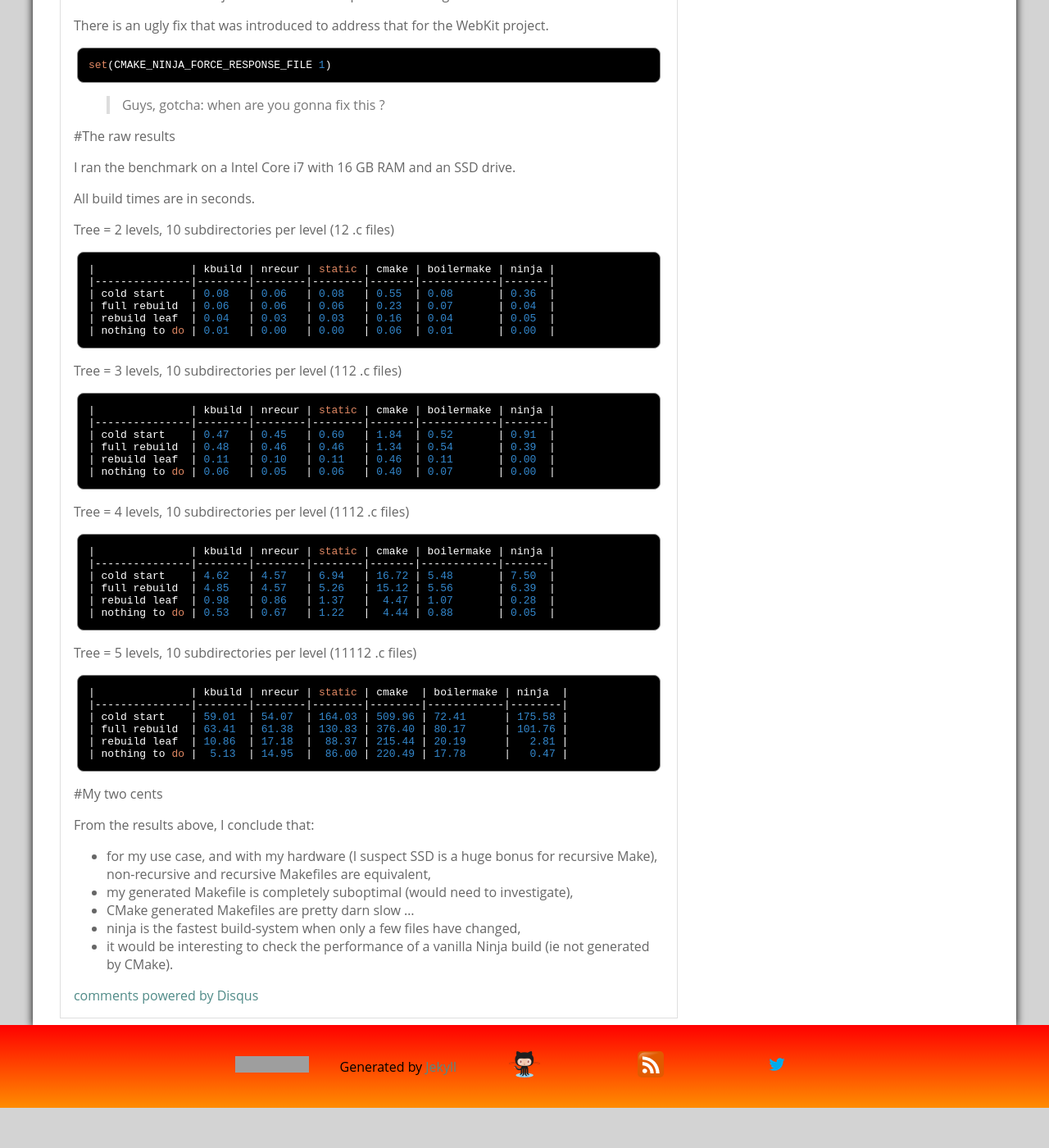
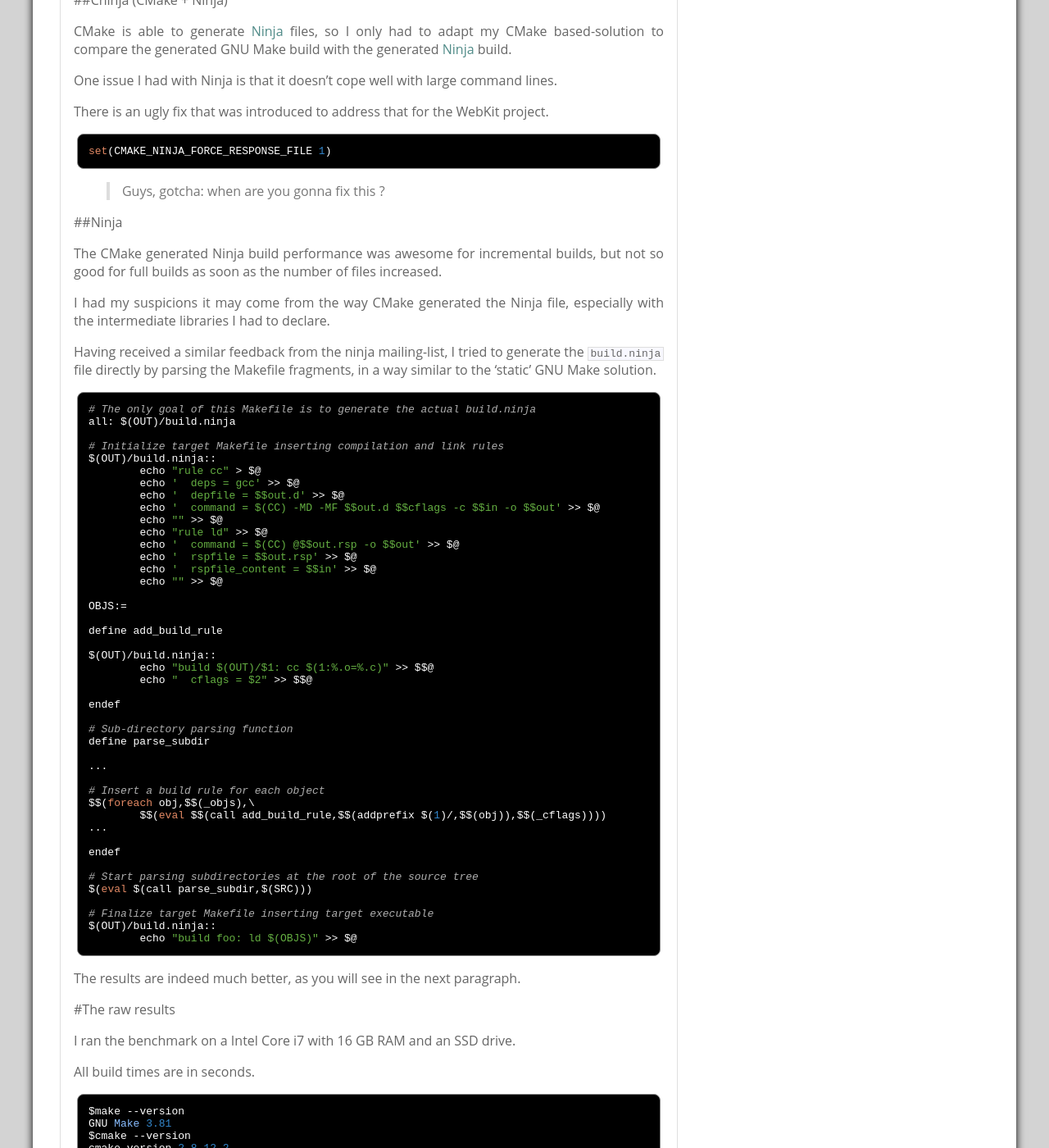
Before and after one commit to mgcrea/benchmark-kaizoumark, a Jekyll site: the page built from _posts/2016-09-01-build-benchmark-large-c-project.md, in a window 1280 px wide and 1400 px high, scrolled down 6657 px. Shown: the whole window at 82% size. Built offline with Jekyll 4.4.1, drawn with Linux system fonts in a browser that asks for light colours; comment, search, counter and statistics services are not loaded; before the commit the page ends 8008 px from its top, so only the background shows below that; some of the changed text lies outside the part shown; grey boxes are pictures that could not be loaded.

Commit message:
Updated post with improved Ninja and static Make solutions

```diff
--- a/_posts/2016-09-01-build-benchmark-large-c-project.md
+++ b/_posts/2016-09-01-build-benchmark-large-c-project.md
@@ -245,6 +245,11 @@ all: $(OUT)/Makefile
 
 ...
 
+
+$(OUT)/Makefile::
+        @echo "Generating $@"
+        @echo "all: $(OUT)/foo" >> $@
+
 # Sub-directory parsing function
 define parse_subdir
 
@@ -281,6 +282,9 @@ $(OUT)/Makefile::
         echo '  $$(CC) $$(LOCAL_CFLAGS) -c -o $$@ $$<' >> $@
         echo "" >> $@
         $(foreach obj,$(OBJS),echo "-include $(obj:%.o=%.d)"; >> $@)
+        @echo "$(OUT)/foo: $(OBJS)" >> $@
+        @echo ' $$(CC) -o $$@ $$^' >> $@
+        @echo "Done $@"
 ~~~~
 
 The top-level Makefile includes the generated Makefile and provides a rule to generate it: GNU Make take cares of the rest.
@@ -288,19 +292,22 @@ The top-level Makefile includes the generated Makefile and provides a rule to ge
 ~~~~
 all: $(OUT)/foo
 
--include $(OUT)/Makefile
+$(OUT)/foo: $(OUT)/Makefile .FORCE
+        $(MAKE) -C $(OUT)
 
-$(OUT)/foo: $(OBJS)
-        $(CC) -o $@ $^
+FRAGMENTS := \
+        $(shell find $(SRC) -name Makefile -cnewer $(OUT)/Makefile 2>/dev/null)
 
-$(OUT)/Makefile:
+$(OUT)/Makefile: $(FRAGMENTS)
         mkdir -p $(OUT)
         $(MAKE) -C $(SRC) -f $(CURDIR)/Makefile.gen \
                 SRC=$(SRC) \
                 OUT=$(OUT)
+
+.FORCE:
 ~~~~
 
->Note the trick to make sure the Makefile is generated if one fragment changes: we insert special prerequisites in the target Makefile itself, and since it is included by the top-level Makefile, it triggers the generation.
+>Note the trick to make sure the Makefile is properly regenerated: since Make has difficulties to cope with a large number of dependencies, we use the shell to identify the fragments that have changed.
 
 ##CMake
 
@@ -324,7 +331,7 @@ TARGET_LINK_LIBRARIES(output_src_1 output_src_1_10)
 set(CMAKE_C_FLAGS "${CMAKE_C_FLAGS} -D'CURDIR=output/src/1'")
 ~~~~
 
->It seems to lead CMake to create a recursive Makefile. It would be interesting to try a different approach using include to gather fragments and per-source properties to set the CFLAGS
+>It seems to lead CMake to create a recursive Makefile. It would be interesting to try a different approach using include to gather fragments and per-source properties to set the CFLAGS.
 
 The top-level Makefile has two rules: one to build the generated Makefile, the other one to create the target using it.
 
@@ -347,7 +354,7 @@ $(OUT)/Makefile:
 
 [Boilermake](https://github.com/dmoulding/boilermake) is an awesome generic non-recursive Make template. I included it in order to compare it to my own non-recursive solution.
 
-##Ninja
+##Cninja (CMake + Ninja)
 
 CMake is able to generate [Ninja](https://ninja-build.org/) files, so I only had to adapt my CMake based-solution to compare the generated GNU Make build with the generated [Ninja](https://ninja-build.org/) build.
 
@@ -361,54 +368,120 @@ set(CMAKE_NINJA_FORCE_RESPONSE_FILE 1)
 
 >Guys, gotcha: when are you gonna fix this ?
 
+##Ninja
+
+The CMake generated Ninja build performance was awesome for incremental builds, but not so good for full builds as soon as the number of files increased.
+
+I had my suspicions it may come from the way CMake generated the Ninja file, especially with the intermediate libraries I had to declare.
+
+Having received a similar feedback from the ninja mailing-list, I tried to generate the `build.ninja` file directly by parsing the Makefile fragments, in a way similar to the 'static' GNU Make solution.
+
+~~~~
+# The only goal of this Makefile is to generate the actual build.ninja
+all: $(OUT)/build.ninja
+
+# Initialize target Makefile inserting compilation and link rules
+$(OUT)/build.ninja::
+        echo "rule cc" > $@
+        echo '  deps = gcc' >> $@
+        echo '  depfile = $$out.d' >> $@
+        echo '  command = $(CC) -MD -MF $$out.d $$cflags -c $$in -o $$out' >> $@
+        echo "" >> $@
+        echo "rule ld" >> $@
+        echo '  command = $(CC) @$$out.rsp -o $$out' >> $@
+        echo '  rspfile = $$out.rsp' >> $@
+        echo '  rspfile_content = $$in' >> $@
+        echo "" >> $@
+
+OBJS:=
+
+define add_build_rule
+
+$(OUT)/build.ninja::
+        echo "build $(OUT)/$1: cc $(1:%.o=%.c)" >> $$@
+        echo "  cflags = $2" >> $$@
+
+endef
+
+# Sub-directory parsing function
+define parse_subdir
+
+...
+
+# Insert a build rule for each object
+$$(foreach obj,$$(_objs),\
+        $$(eval $$(call add_build_rule,$$(addprefix $(1)/,$$(obj)),$$(_cflags))))
+...
+
+endef
+
+# Start parsing subdirectories at the root of the source tree
+$(eval $(call parse_subdir,$(SRC)))
+
+# Finalize target Makefile inserting target executable
+$(OUT)/build.ninja::
+        echo "build foo: ld $(OBJS)" >> $@
+~~~~
+
+The results are indeed much better, as you will see in the next paragraph.
+
 #The raw results
 
 I ran the benchmark on a Intel Core i7 with 16 GB RAM and an SSD drive.
 
 All build times are in seconds.
 
+~~~~
+$make --version
+GNU Make 3.81
+$cmake --version
+cmake version 2.8.12.2
+$ninja --version
+1.3.4
+~~~~
+
 Tree = 2 levels, 10 subdirectories per level (12 .c files)
 
 ~~~~
-|               | kbuild | nrecur | static | cmake | boilermake | ninja |
-|---------------|--------|--------|--------|-------|------------|-------|
-| cold start    | 0.08   | 0.06   | 0.08   | 0.55  | 0.08       | 0.36  |
-| full rebuild  | 0.06   | 0.06   | 0.06   | 0.23  | 0.07       | 0.04  |
-| rebuild leaf  | 0.04   | 0.03   | 0.03   | 0.16  | 0.04       | 0.05  |
-| nothing to do | 0.01   | 0.00   | 0.00   | 0.06  | 0.01       | 0.00  |
+|               | kbuild | nrecur | static | cmake | b/make | cninja | ninja |
+|---------------|--------|--------|--------|-------|--------|--------|-------|
+| cold start    |  0.08  |  0.06  |  0.08  | 0.55  |  0.08  |  0.36  | 0.08  |
+| full rebuild  |  0.06  |  0.06  |  0.06  | 0.23  |  0.07  |  0.04  | 0.06  |
+| rebuild leaf  |  0.04  |  0.03  |  0.03  | 0.16  |  0.04  |  0.05  | 0.02  |
+| nothing to do |  0.01  |  0.00  |  0.00  | 0.06  |  0.01  |  0.00  | 0.00  |
 ~~~~
 
 Tree = 3 levels, 10 subdirectories per level (112 .c files)
 
 ~~~~
-|               | kbuild | nrecur | static | cmake | boilermake | ninja |
-|---------------|--------|--------|--------|-------|------------|-------|
-| cold start    | 0.47   | 0.45   | 0.60   | 1.84  | 0.52       | 0.91  |
-| full rebuild  | 0.48   | 0.46   | 0.46   | 1.34  | 0.54       | 0.39  |
-| rebuild leaf  | 0.11   | 0.10   | 0.11   | 0.46  | 0.11       | 0.00  |
-| nothing to do | 0.06   | 0.05   | 0.06   | 0.40  | 0.07       | 0.00  |
+|               | kbuild | nrecur | static | cmake | b/make | cninja | ninja |
+|---------------|--------|--------|--------|-------|--------|--------|-------|
+| cold start    |  0.47  |  0.45  |  0.51  | 1.84  |  0.52  |  0.91  | 0.53  |
+| full rebuild  |  0.48  |  0.46  |  0.44  | 1.34  |  0.54  |  0.39  | 0.32  |
+| rebuild leaf  |  0.10  |  0.09  |  0.09  | 0.46  |  0.11  |  0.07  | 0.05  |
+| nothing to do |  0.06  |  0.05  |  0.06  | 0.40  |  0.07  |  0.00  | 0.01  |
 ~~~~
 
 Tree = 4 levels, 10 subdirectories per level (1112 .c files)
 
 ~~~~
-|               | kbuild | nrecur | static | cmake | boilermake | ninja |
-|---------------|--------|--------|--------|-------|------------|-------|
-| cold start    | 4.62   | 4.57   | 6.94   | 16.72 | 5.48       | 7.50  |
-| full rebuild  | 4.85   | 4.57   | 5.26   | 15.12 | 5.56       | 6.39  |
-| rebuild leaf  | 0.98   | 0.86   | 1.37   |  4.47 | 1.07       | 0.28  |
-| nothing to do | 0.53   | 0.67   | 1.22   |  4.44 | 0.88       | 0.05  |
+|               | kbuild | nrecur | static | cmake | b/make | cninja | ninja |
+|---------------|--------|--------|--------|-------|--------|--------|-------|
+| cold start    |  4.62  |  4.57  |  5.78  | 16.72 |  5.48  |  7.50  |  5.61 |
+| full rebuild  |  4.85  |  4.57  |  4.78  | 15.12 |  5.56  |  6.39  |  3.90 |
+| rebuild leaf  |  0.98  |  0.86  |  1.04  |  4.47 |  1.07  |  0.28  |  0.21 |
+| nothing to do |  0.53  |  0.67  |  0.82  |  4.44 |  0.88  |  0.05  |  0.03 |
 ~~~~
 
 Tree = 5 levels, 10 subdirectories per level (11112 .c files)
 
 ~~~~
-|               | kbuild | nrecur | static | cmake  | boilermake | ninja  |
-|---------------|--------|--------|--------|--------|------------|--------|
-| cold start    | 59.01  | 54.07  | 164.03 | 509.96 | 72.41      | 175.58 |
-| full rebuild  | 63.41  | 61.38  | 130.83 | 376.40 | 80.17      | 101.76 |
-| rebuild leaf  | 10.86  | 17.18  |  88.37 | 215.44 | 20.19      |   2.81 |
-| nothing to do |  5.13  | 14.95  |  86.00 | 220.49 | 17.78      |   0.47 |
+|               | kbuild | nrecur | static | cmake  | b/make | cninja | ninja |
+|---------------|--------|--------|--------|--------|--------|--------|-------|
+| cold start    |  59.01 |  54.07 | 118.00 | 509.96 |  72.41 | 175.58 | 70.00 |
+| full rebuild  |  63.41 |  61.38 | 103.95 | 376.40 |  80.17 | 101.76 | 49.66 |
+| rebuild leaf  |  10.86 |  17.18 |  59.03 | 215.44 |  20.19 |   2.81 |  2.28 |
+| nothing to do |   5.13 |  14.95 |  56.87 | 220.49 |  17.78 |   0.47 |  0.03 |
 ~~~~
 
 #My two cents
@@ -418,5 +491,5 @@ From the results above, I conclude that:
 - for my use case, and with my hardware (I suspect SSD is a huge bonus for recursive Make), non-recursive and recursive Makefiles are equivalent,
 - my generated Makefile is completely suboptimal (would need to investigate),
 - CMake generated Makefiles are pretty darn slow ...
-- ninja is the fastest build-system when only a few files have changed,
-- it would be interesting to check the performance of a vanilla Ninja build (ie not generated by CMake).
+- As long as you don't generate the `build.ninja` with CMake, Ninja is as good as the best plain Make solutions for cold start and faster for rebuild,
+- Ninja is by far the fastest build-system when only a few files have changed.
```
Also changed, not shown: other parts of _posts/2016-09-01-build-benchmark-large-c-project.md (+0 -4 lines).
